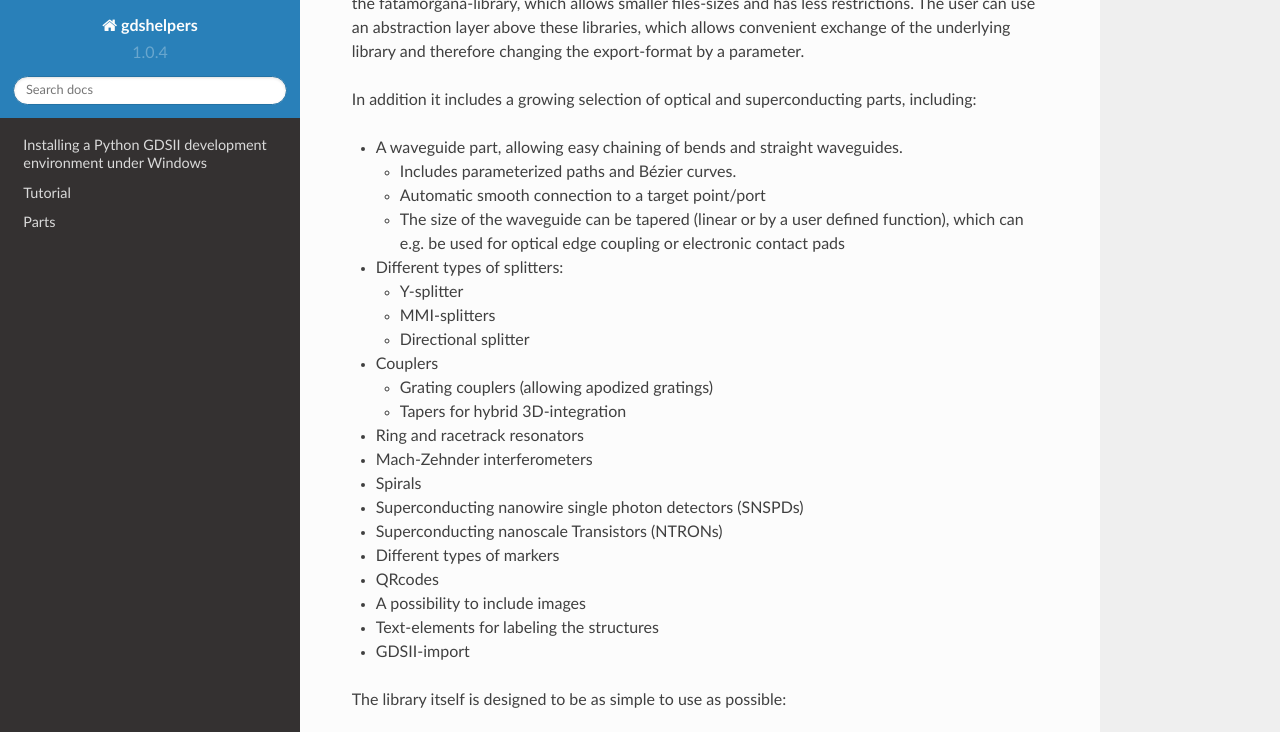
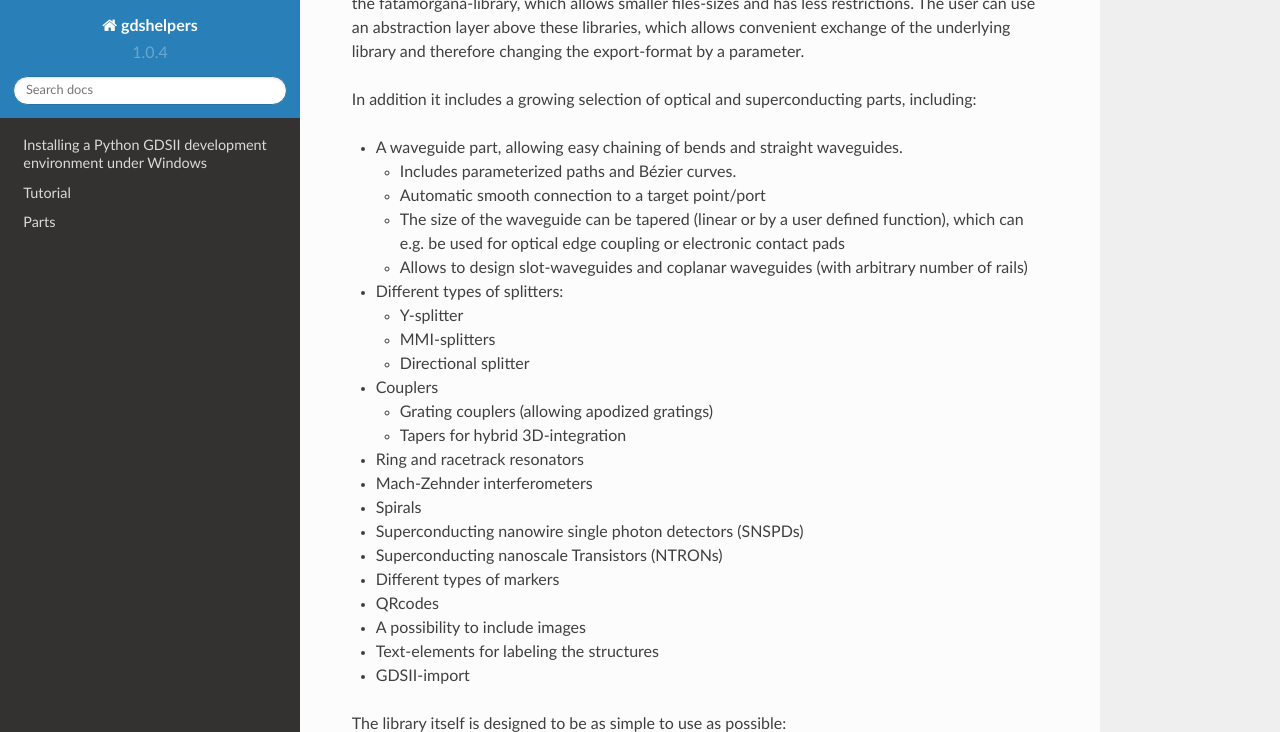
Before and after one commit to HelgeGehring/gdshelpers, a Sphinx documentation site: the page built from docs/index.rst, in a window 1280 px wide and 900 px high, scrolled down 336 px, cut to the strip 0-732 px from the top of the window. Built offline with Sphinx 7.4.7 and the Read the Docs theme 2.0.0, drawn with Linux system fonts in a browser that asks for light colours; formulas are drawn with MathJax 3; pages that are not in the unit, such as notebooks, are missing from menus.

Commit message:
add slot-waveguides/coplanar waveguides-feature to docs-index

```diff
--- a/docs/index.rst
+++ b/docs/index.rst
@@ -19,6 +19,7 @@ In addition it includes a growing selection of optical and superconducting parts
   - Includes parameterized paths and Bézier curves.
   - Automatic smooth connection to a target point/port
   - The size of the waveguide can be tapered (linear or by a user defined function), which can e.g. be used for optical edge coupling or electronic contact pads
+  - Allows to design slot-waveguides and coplanar waveguides (with arbitrary number of rails)
 * Different types of splitters:
 
   - Y-splitter
```
